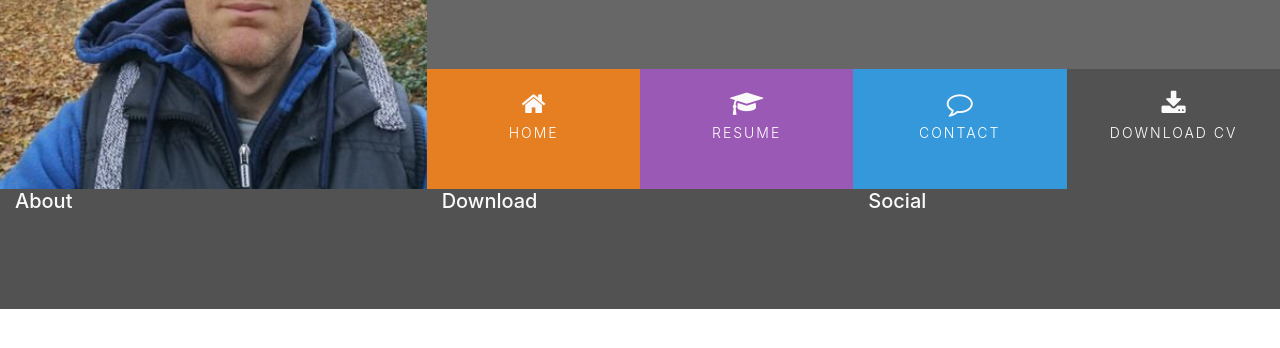
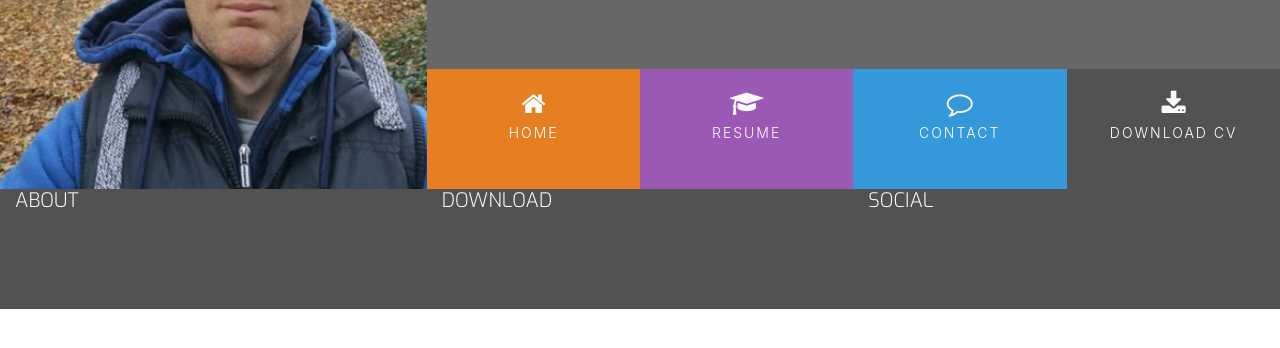
Before and after one commit to JosephOConnell/Resume, a plain HTML site: page index.html in a window 1280 px wide. Shown: the part 180-528 px from the top of the page. Drawn offline with nearby package versions, Linux system fonts and the light colour scheme.

Commit message:
created footer

```diff
--- a/assets/css/style.css
+++ b/assets/css/style.css
@@ -20,6 +20,29 @@
 
 .ui-menu-color-download {
     background-color: #525252;
+}
+
+/* ----------------------------------------Special paddings/margins/text */
+
+h1,
+h2,
+h3,
+h4 {
+    margin: 0;
+}
+
+.uppercase {
+    text-transform: uppercase;
+}
+
+.general-sub {
+    font-family: "Exo", sans-serif;
+    font-weight: 300;
+    color: #fafafa;
+}
+
+.inline-block {
+    display: inline-block;
 }
 
 /*--------------------------------------------Heading*/
```
